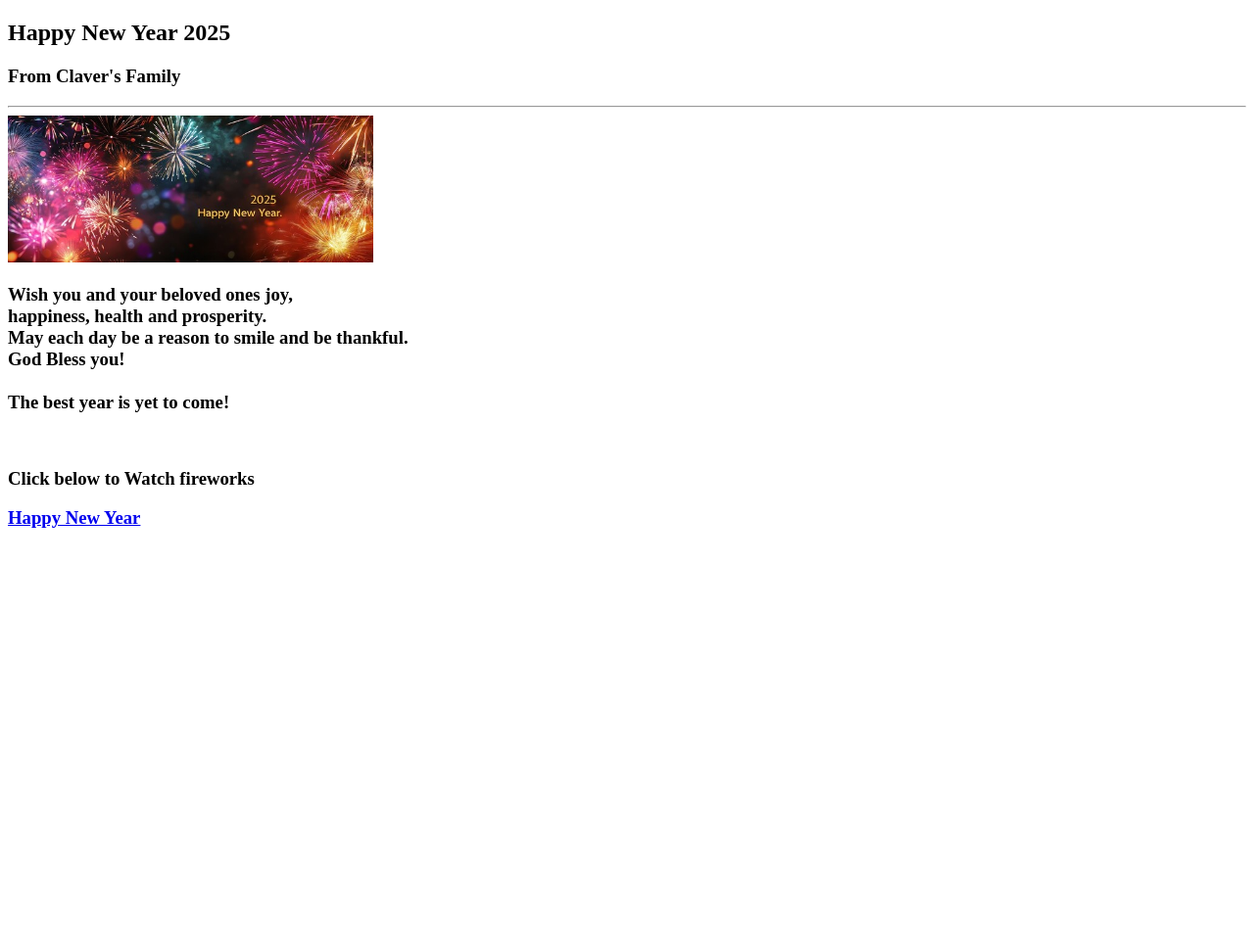
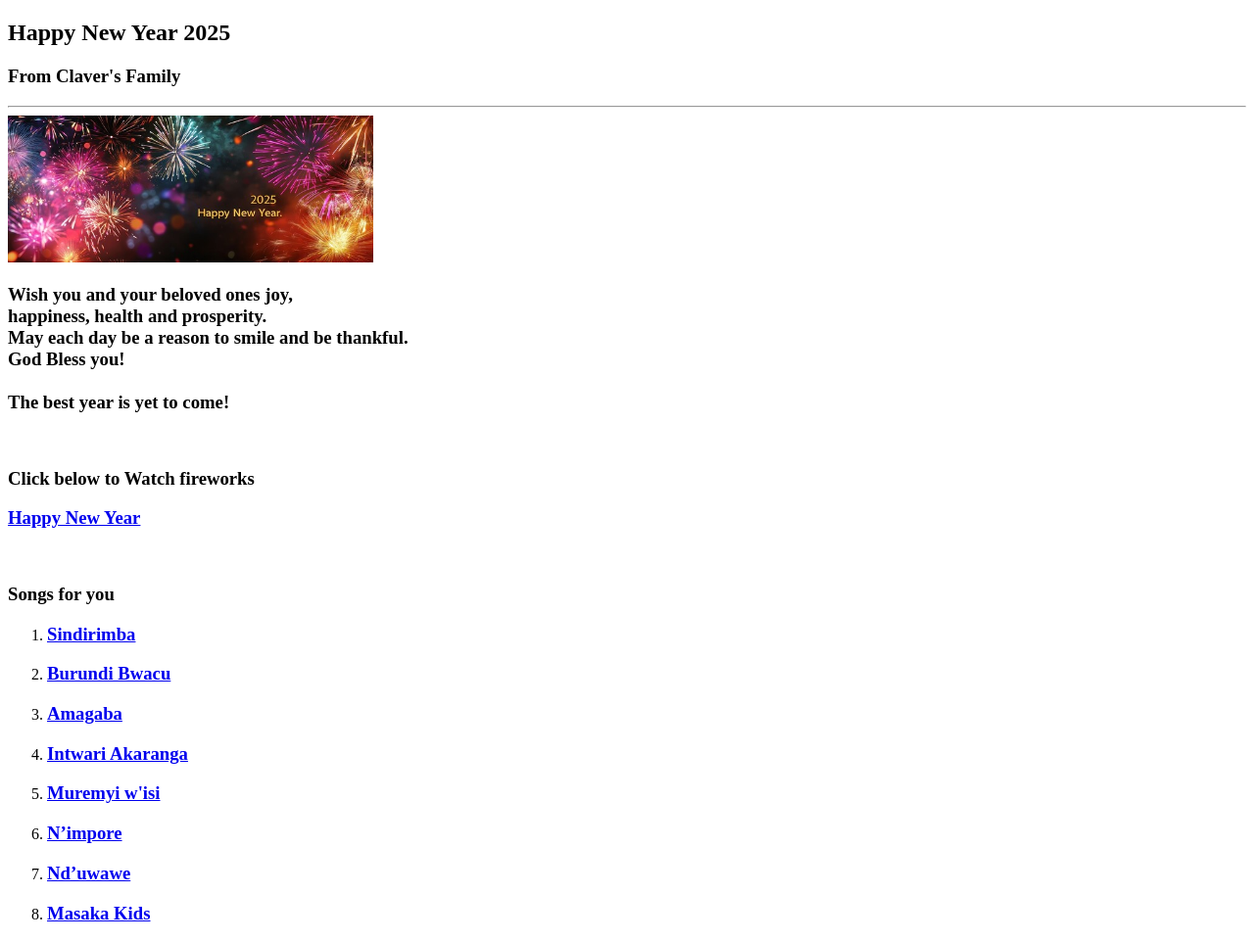
Before and after one commit to cnika3/Happy_New_Year, a plain HTML site: page index.html in a window 1280 px wide. Shown: the whole page at 98% size. Before the commit the page ends 800 px from the top, so only its background shows below. Drawn offline with Linux system fonts and the light colour scheme.

Commit message:
Add files via upload

```diff
--- a/index.html
+++ b/index.html
@@ -20,8 +20,18 @@
 
     <h3><p> Click below to Watch fireworks </p></h3>
     <h3><a href="https://youtu.be/U58UBtEqvmo"> Happy New Year</a> </h3>
-
-</body>
+    <br/>
+        <p><h3>Songs for you</h3></p>
+    <ol>
+      <li><h3><a href= "https://youtu.be/r9YSVy4C_j0"> Sindirimba</a></h3></li>
+      <li><h3><a href= "https://youtu.be/c-LRdU3dP2E">Burundi Bwacu</a></h3></li>
+      <li><h3><a href= "https://youtu.be/dNQ_6fijAeY">Amagaba</a></h3></li>
+      <li><h3><a href= "https://www.youtube.com/watch?v=9utsYX7QArA">Intwari Akaranga</a></h3></li>
+      <li><h3><a href= "https://youtu.be/AmgPu3BHp8I">Muremyi w'isi</a></h3></li>
+      <li><h3><a href= "https://https://youtu.be/iMngQN2WhWU">N’impore </a></h3></li>
+      <li><h3><a href= "https://youtu.be/lZ7MVud6u6k">Nd’uwawe </a></h3></li>
+      <li><h3><a href= " https://www.youtube.com/watch?v=dXUSAHTazxI">Masaka Kids </a></h3></li>
+    </body>
 </html>
 <!-- TODO 2: Add Your previous projects' HTML into the public folder -->
 
```
